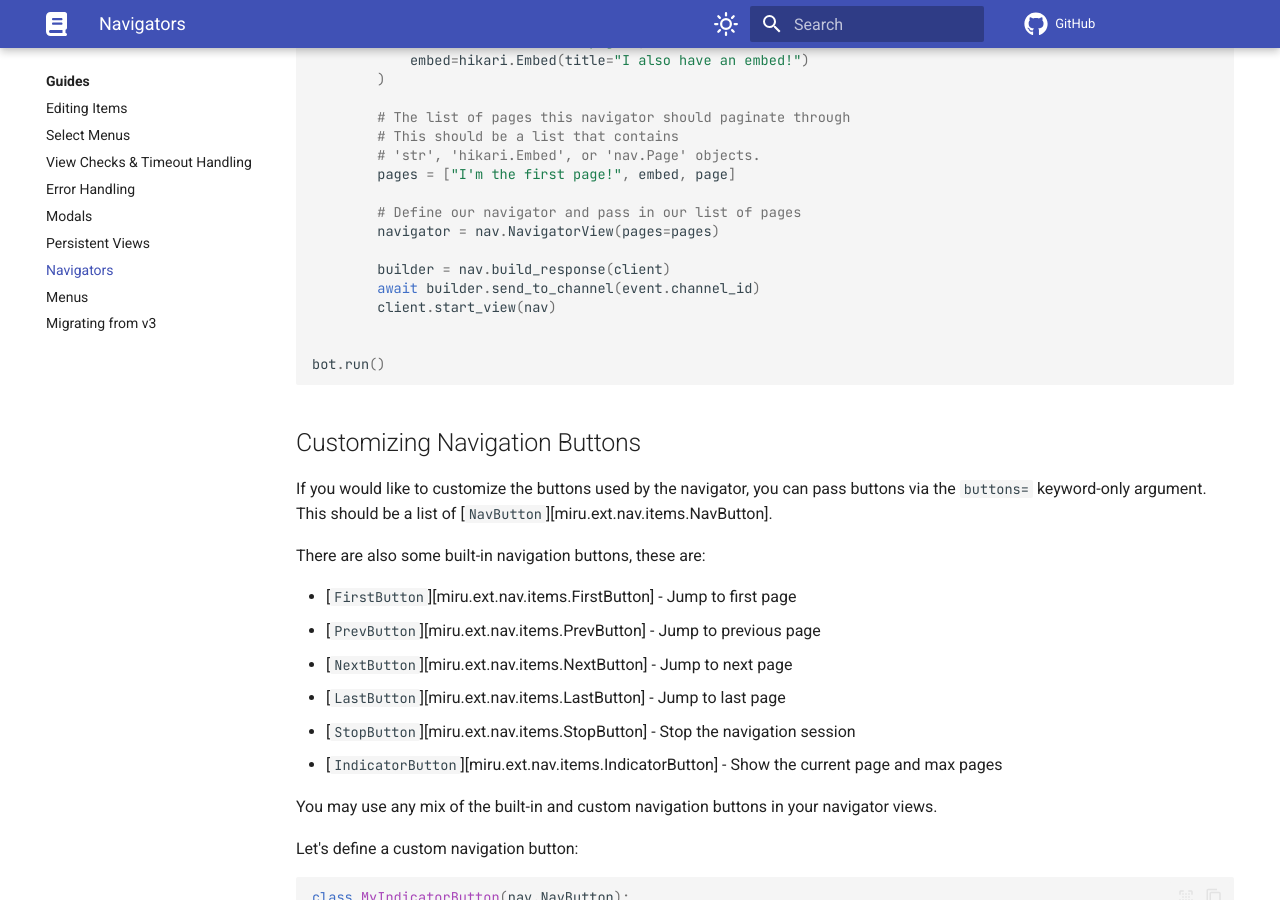
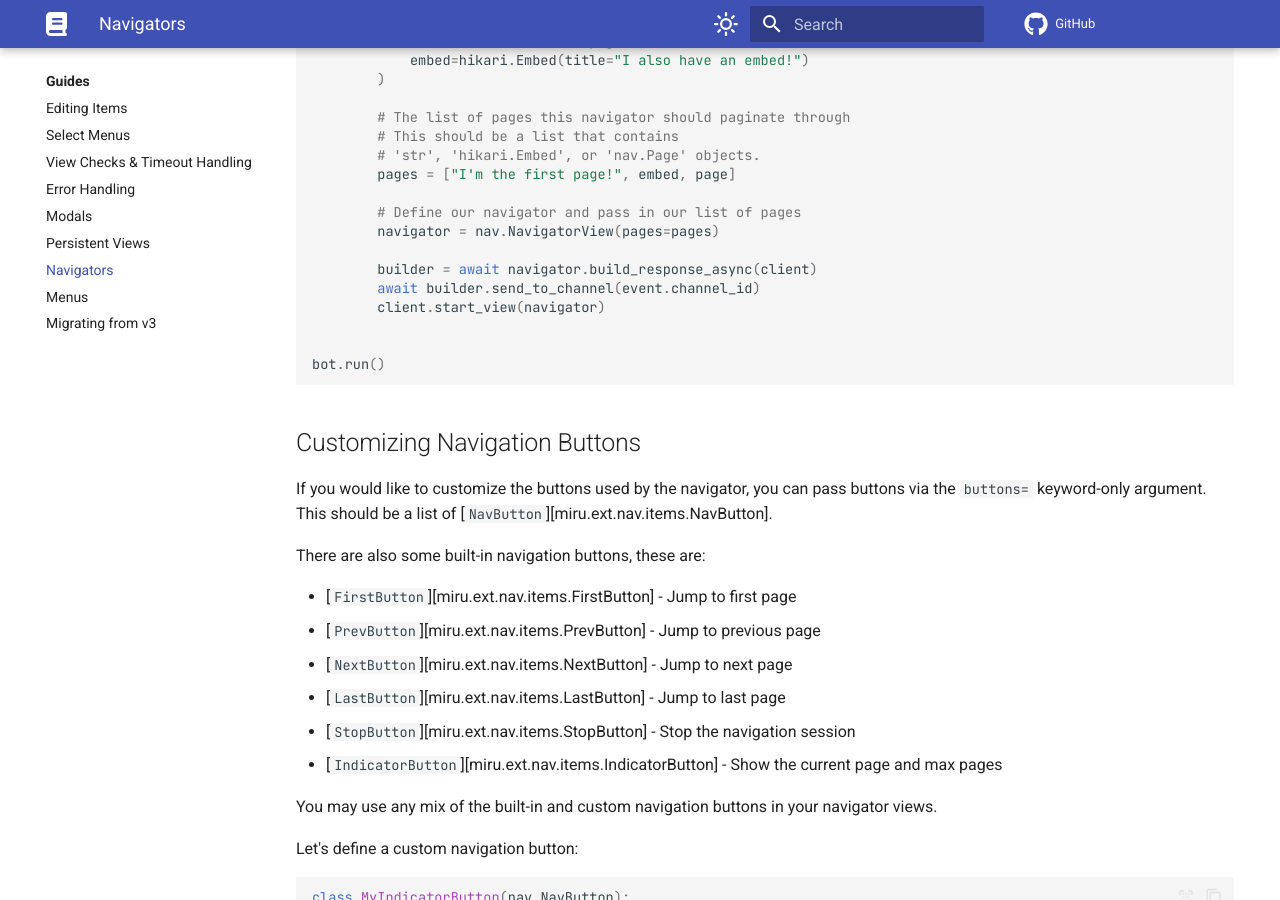
Before and after one commit to hypergonial/hikari-miru, an MkDocs documentation site: the page built from docs/guides/navigators.md, in a window 1280 px wide and 900 px high, scrolled down 1069 px. Built offline with MkDocs 1.6.1 and Material for MkDocs 9.7.7, drawn with Linux system fonts in a browser that asks for light colours; plug-ins that fetch from the network failed and are left out; comment, search, counter and statistics services are not loaded.

Commit message:
Fix navigators

````diff
--- a/docs/guides/navigators.md
+++ b/docs/guides/navigators.md
@@ -65,9 +65,9 @@ turning it into a builder, and sending it to a channel or interaction.
                 # Define our navigator and pass in our list of pages
                 navigator = nav.NavigatorView(pages=pages)
 
-                builder = nav.build_response(client)
+                builder = await navigator.build_response_async(client)
                 await builder.send_to_channel(event.channel_id)
-                client.start_view(nav)
+                client.start_view(navigator)
 
 
         bot.run()
@@ -96,9 +96,9 @@ turning it into a builder, and sending it to a channel or interaction.
             # Define our navigator and pass in our list of pages
             navigator = nav.NavigatorView(pages=pages)
 
-            builder = nav.build_response(client)
+            builder = await navigator.build_response_async(client)
             yield builder
-            client.start_view(nav)
+            client.start_view(navigator)
 
 
         async def create_commands(bot: hikari.RESTBot) -> None:
@@ -154,9 +154,9 @@ turning it into a builder, and sending it to a channel or interaction.
             # Define our navigator and pass in our list of pages
             navigator = nav.NavigatorView(pages=pages)
 
-            builder = nav.build_response(client)
+            builder = await navigator.build_response_async(client)
             await ctx.respond_with_builder(builder)
-            client.start_view(nav)
+            client.start_view(navigator)
 
 
         bot.run()
@@ -197,9 +197,9 @@ turning it into a builder, and sending it to a channel or interaction.
             # Define our navigator and pass in our list of pages
             navigator = nav.NavigatorView(pages=pages)
 
-            builder = nav.build_response(client)
+            builder = await navigator.build_response_async(client)
             await ctx.respond_with_builder(builder)
-            client.start_view(nav)
+            client.start_view(navigator)
 
 
         bot.run()
@@ -241,9 +241,9 @@ turning it into a builder, and sending it to a channel or interaction.
                 # Define our navigator and pass in our list of pages
                 navigator = nav.NavigatorView(pages=pages)
 
-                builder = nav.build_response(client)
+                builder = await navigator.build_response_async(client)
                 await ctx.respond_with_builder(builder)
-                client.start_view(nav)
+                client.start_view(navigator)
 
         bot.run()
         ```
@@ -282,9 +282,9 @@ turning it into a builder, and sending it to a channel or interaction.
                 # Define our navigator and pass in our list of pages
                 navigator = nav.NavigatorView(pages=pages)
 
-                builder = nav.build_response(client)
+                builder = await navigator.build_response_async(client)
                 await ctx.respond_with_builder(builder)
-                client.start_view(nav)
+                client.start_view(navigator)
 
         bot.run()
         ```
@@ -324,12 +324,12 @@ turning it into a builder, and sending it to a channel or interaction.
         # Define our navigator and pass in our list of pages
         navigator = nav.NavigatorView(pages=pages)
 
-        builder = nav.build_response(client)
+        builder = await navigator.build_response_async(client)
         await builder.create_initial_response(ctx.interaction)
         # Or in a prefix command:
         # await builder.send_to_channel(ctx.channel_id)
 
-        client.start_view(nav)
+        client.start_view(navigator)
 
 
     bot.run()
@@ -371,10 +371,10 @@ turning it into a builder, and sending it to a channel or interaction.
             # Define our navigator and pass in our list of pages
             navigator = nav.NavigatorView(pages=pages)
 
-            builder = nav.build_response(client)
+            builder = await navigator.build_response_async(client)
             # the builder has specific adapters for tanjun
             await builder.respond_with_tanjun(ctx)
-            client.start_view(nav)
+            client.start_view(navigator)
 
 
         bot.run()
@@ -414,10 +414,10 @@ turning it into a builder, and sending it to a channel or interaction.
             # Define our navigator and pass in our list of pages
             navigator = nav.NavigatorView(pages=pages)
 
-            builder = nav.build_response(client)
+            builder = await navigator.build_response_async(client)
             # the builder has specific adapters for tanjun
             await builder.respond_with_tanjun(ctx)
-            client.start_view(nav)
+            client.start_view(navigator)
 
 
         bot.run()
````
Also changed, not shown: other parts of docs/guides/navigators.md (+4 -4 lines), 4 other files.
